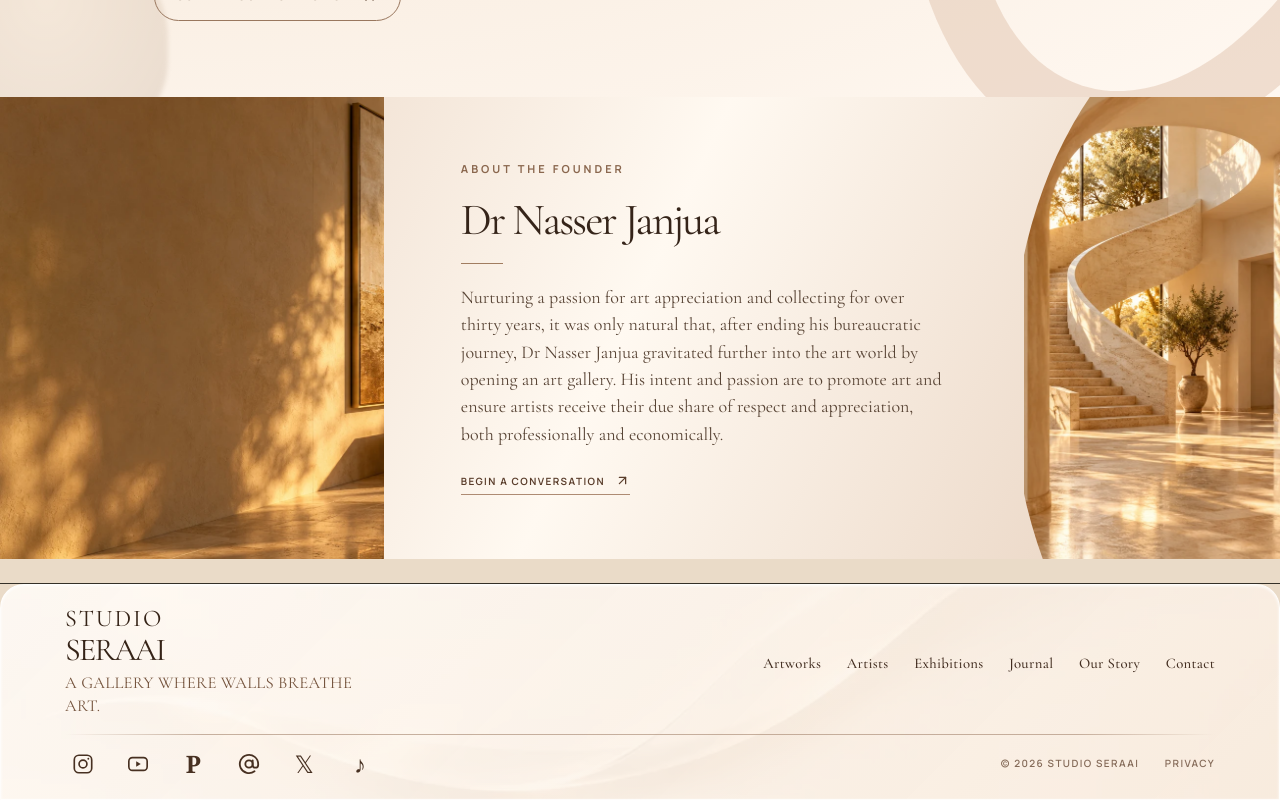
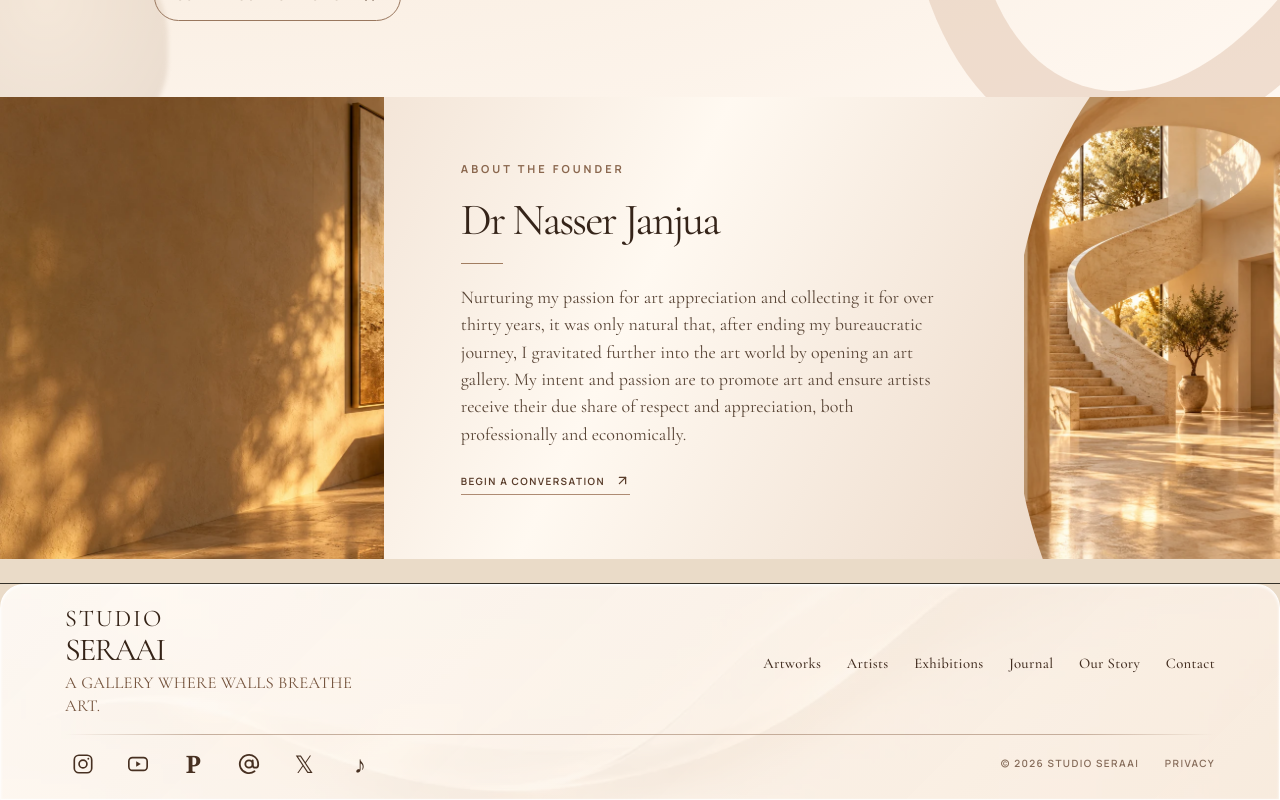
Before and after one commit to studioseraai/studioseraai, a Next.js app: page /about in a window 1280 px wide. Shown: the part 1911-2711 px from the top of the page. Built offline with nearby package versions, Linux system fonts and the light colour scheme.

Commit message:
Update founder statement to approved first-person wording

```diff
--- a/app/about/page.tsx
+++ b/app/about/page.tsx
@@ -87,7 +87,7 @@ export default function Page(){
     <p className={s.kicker}>ABOUT THE FOUNDER</p>
     <h2 id="about-founder">Dr Nasser Janjua</h2>
     <span className={s.rule} aria-hidden="true"/>
-    <p>Nurturing a passion for art appreciation and collecting for over thirty years, it was only natural that, after ending his bureaucratic journey, Dr Nasser Janjua gravitated further into the art world by opening an art gallery. His intent and passion are to promote art and ensure artists receive their due share of respect and appreciation, both professionally and economically.</p>
+    <p>Nurturing my passion for art appreciation and collecting it for over thirty years, it was only natural that, after ending my bureaucratic journey, I gravitated further into the art world by opening an art gallery. My intent and passion are to promote art and ensure artists receive their due share of respect and appreciation, both professionally and economically.</p>
     <Link className={s.founderLink} href="/contact">BEGIN A CONVERSATION <ArrowUpRight size={15} aria-hidden="true"/></Link>
    </div>
    <div className={s.founderAccent} aria-hidden="true"/>
```
